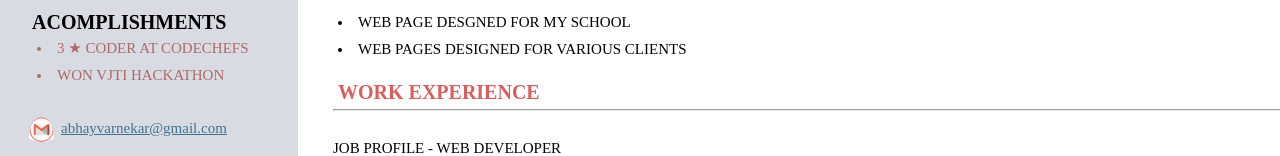
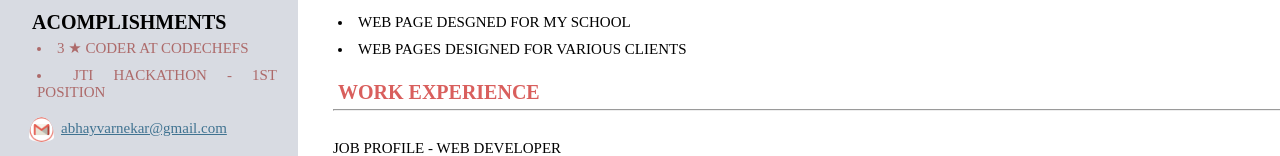
Before and after one commit to Abhay-Varnekar/abhay-varnekar1.github.io, a plain HTML site: page index.html in a window 1280 px wide. Shown: the part 589-745 px from the top of the page. Drawn offline with Linux system fonts and the light colour scheme.

Commit message:
Update index.html

```diff
--- a/index.html
+++ b/index.html
@@ -33,7 +33,7 @@
         </p1></div>
         <div class="education3"> <p1><b><div class="blackheading">acomplishments</div></b>
             <li>3 &#9733; coder at codechefs</li>
-            <li>  won vjti hackathon  </li>
+            <li> jti hackathon - 1st position  </li>
 
         </p1></div>
 
```
